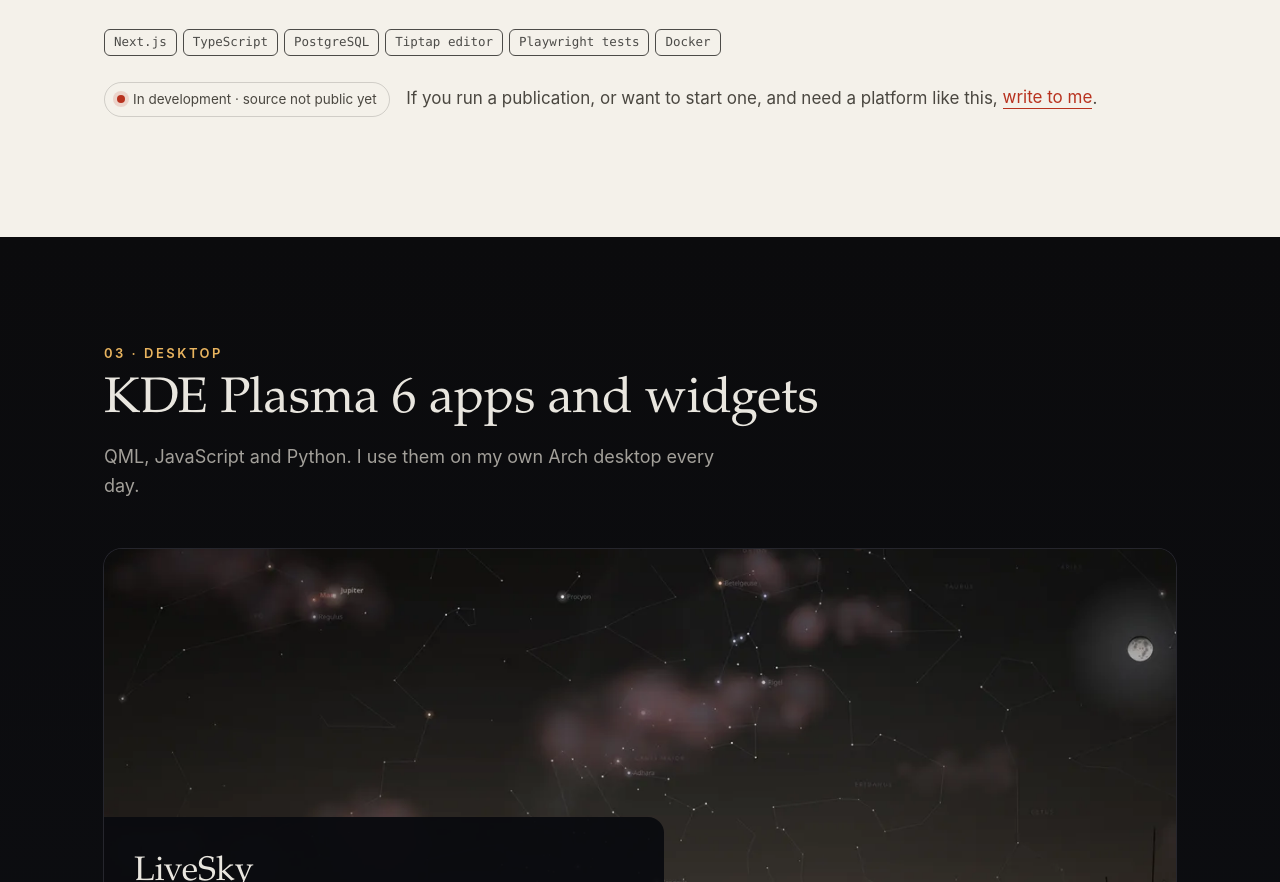
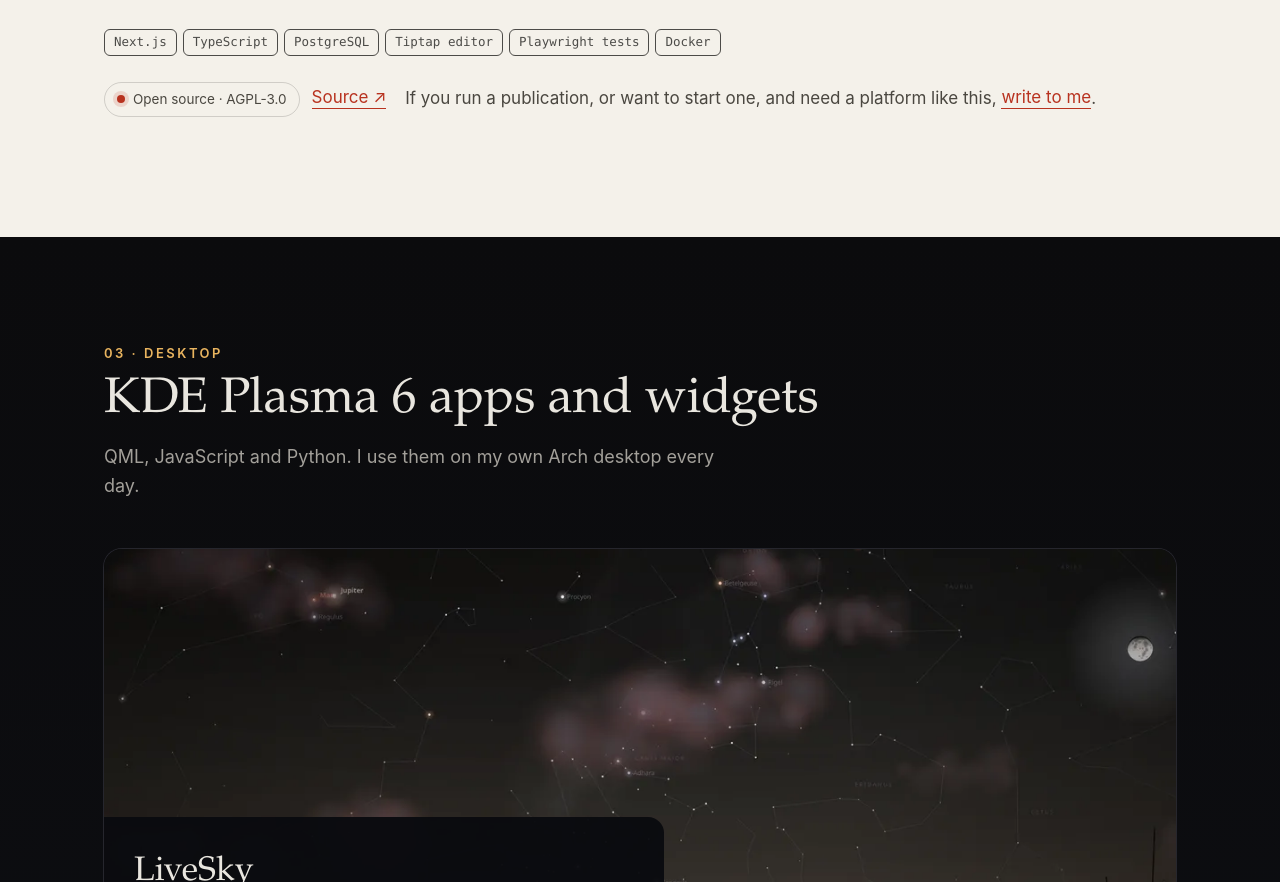
Before and after one commit to sarwar-uddin/sarwar-uddin.github.io, a plain HTML site: page index.html in a window 1280 px wide. Shown: the part 5368-6250 px from the top of the page. Drawn offline with Linux system fonts and the light colour scheme.

Commit message:
Newsroom is open source: AGPL badge and Source link

```diff
--- a/index.html
+++ b/index.html
@@ -158,7 +158,7 @@
     </div>
 
     <p class="chips"><span>Next.js</span><span>TypeScript</span><span>PostgreSQL</span><span>Tiptap editor</span><span>Playwright tests</span><span>Docker</span></p>
-    <p class="nr-note"><span class="status"><span class="dot"></span>In development · source not public yet</span> If you run a publication, or want to start one, and need a platform like this, <a class="textlink" href="#work">write to me</a>.</p>
+    <p class="nr-note"><span class="status"><span class="dot"></span>Open source · AGPL-3.0</span><a class="textlink" href="https://github.com/sarwar-uddin/newsroom">Source ↗</a> If you run a publication, or want to start one, and need a platform like this, <a class="textlink" href="#work">write to me</a>.</p>
   </div>
 </section>
 
--- a/styles.css
+++ b/styles.css
@@ -184,6 +184,7 @@ h2 { font-size: clamp(32px, 4.4vw, 50px); line-height: 1.1; }
 .nr-note { margin: 26px 0 0; color: #4a4740; }
 .nr-note .status { margin: 0 12px 10px 0; border-color: rgba(0,0,0,.15); color: #4a4740; background: transparent; }
 .nr-note .status .dot { background: #b8321f; box-shadow: 0 0 0 4px rgba(184,50,31,.15); }
+.nr-note .status + .textlink { margin-right: 14px; }
 .newsroom .textlink { color: #b8321f; }
 
 /* ---------- how ---------- */
```
